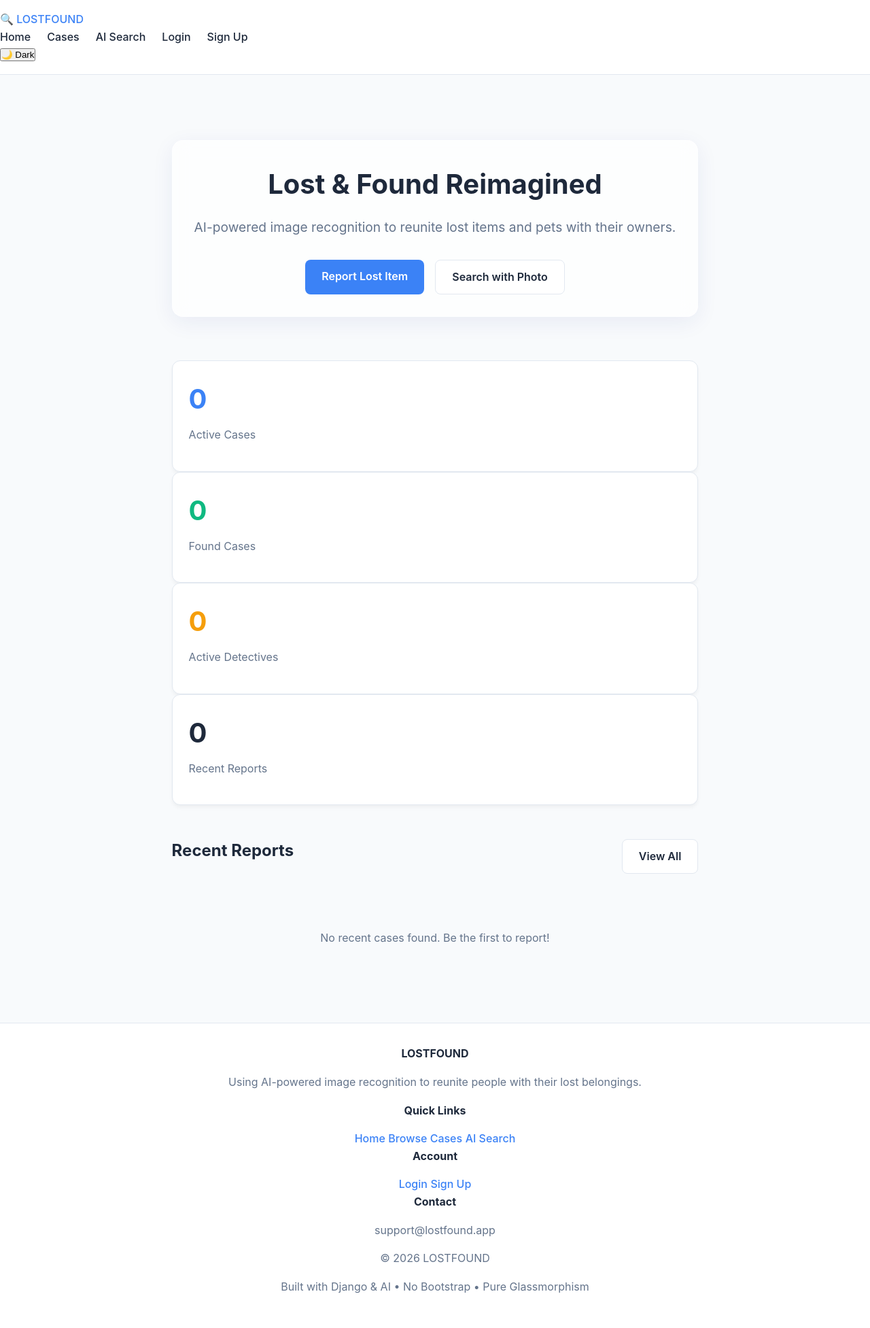
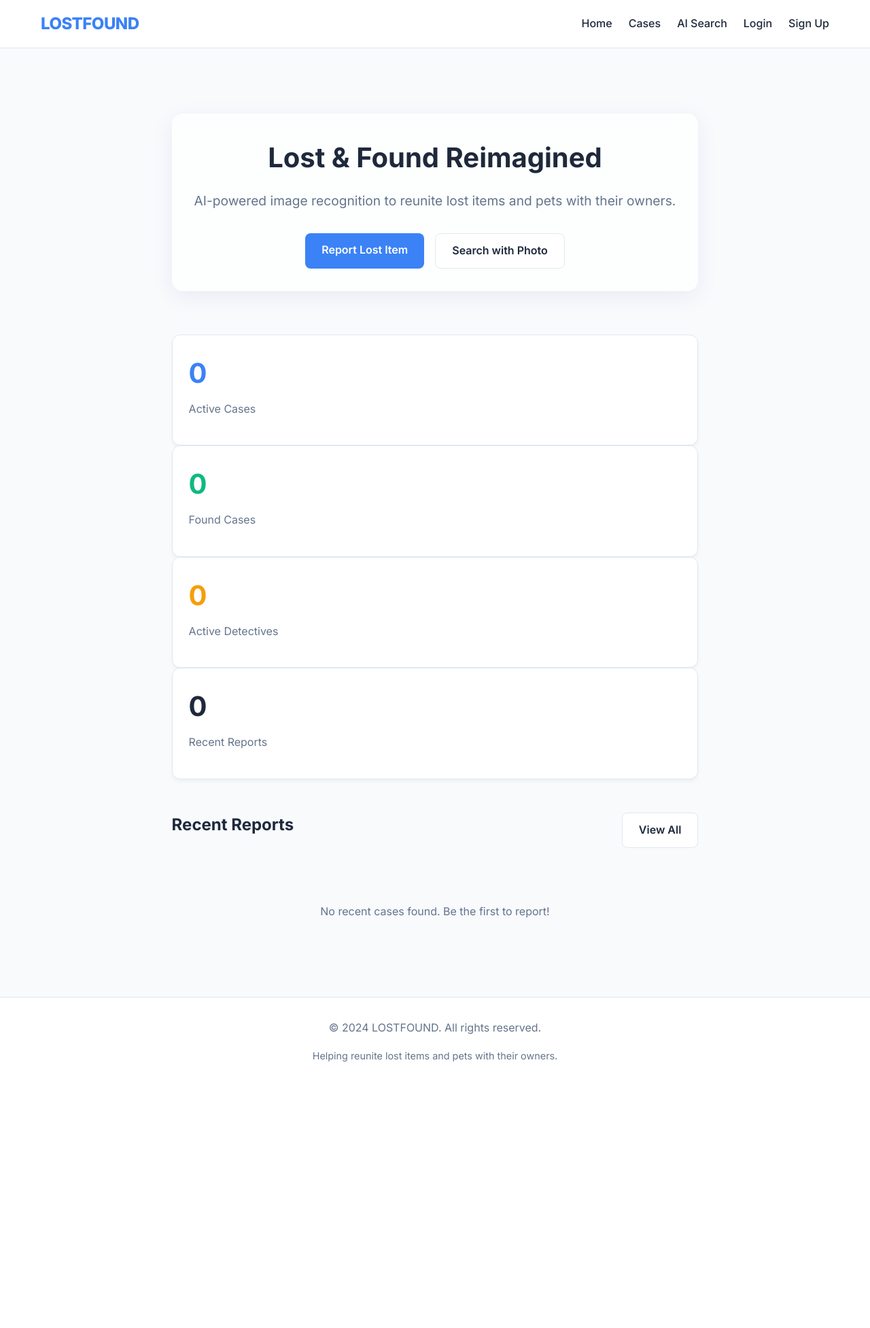
Before and after one commit to Abhinandh3/lostfoundqwen, a Django app: page / in a window 1280 px wide. Shown: the whole page at 68% size. After the commit the page ends 1562 px from the top, so only its background shows below. Run offline with Django 5.2, Linux system fonts and the light colour scheme; data that the repository does not hold is empty.

Commit message:
Fix: Update base.html with correct URL names and remove theme toggle

```diff
--- a/templates/base.html
+++ b/templates/base.html
@@ -1,187 +1,60 @@
 <!DOCTYPE html>
-{% load static %}
-<html lang="en" data-theme="dark">
+<html lang="en">
 <head>
     <meta charset="UTF-8">
     <meta name="viewport" content="width=device-width, initial-scale=1.0">
-    <title>{% block title %}LOSTFOUND - Find What Matters{% endblock %}</title>
+    <title>{% block title %}LOSTFOUND{% endblock %}</title>
+    {% load static %}
+    <link rel="preconnect" href="https://fonts.googleapis.com">
+    <link rel="preconnect" href="https://fonts.gstatic.com" crossorigin>
+    <link href="https://fonts.googleapis.com/css2?family=Inter:wght@400;500;600;700;800&display=swap" rel="stylesheet">
     <link rel="stylesheet" href="{% static 'css/main.css' %}">
     {% block extra_css %}{% endblock %}
-    <style>
-        /* Inline critical CSS for theme toggle persistence */
-        html {
-            visibility: hidden;
-            opacity: 0;
-        }
-        html.loaded {
-            visibility: visible;
-            opacity: 1;
-        }
-    </style>
 </head>
 <body>
-    <!-- Navigation -->
     <nav class="navbar">
-        <div class="nav-container">
-            <a href="{% url 'core:home' %}" class="logo">🔍 LOSTFOUND</a>
-
+        <div class="container nav-content">
+            <a href="{% url 'home' %}" class="nav-brand">LOSTFOUND</a>
             <ul class="nav-links">
-                <li><a href="{% url 'core:home' %}">Home</a></li>
-                <li><a href="{% url 'core:case_list' %}">Cases</a></li>
-                <li><a href="{% url 'core:ai_search' %}">AI Search</a></li>
+                <li><a href="{% url 'home' %}">Home</a></li>
+                <li><a href="{% url 'case_list' %}">Cases</a></li>
+                <li><a href="{% url 'ai_search' %}">AI Search</a></li>
                 {% if user.is_authenticated %}
-                    {% if user.profile.user_type == 'detective' %}
-                        <li><a href="{% url 'core:detective_dashboard' %}">Detective Dashboard</a></li>
+                    {% if user.profile.is_detective and user.profile.detective_status == 'ACTIVE' %}
+                        <li><a href="{% url 'detective_dashboard' %}">Detective Dashboard</a></li>
                     {% endif %}
-                    {% if user.profile.user_type == 'admin' or user.is_superuser %}
-                        <li><a href="{% url 'core:admin_dashboard' %}">Admin</a></li>
+                    {% if user.is_staff %}
+                        <li><a href="{% url 'admin_dashboard' %}">Admin Panel</a></li>
                     {% endif %}
-                    <li><a href="{% url 'core:profile' %}">{{ user.username }}</a></li>
-                    <li><a href="{% url 'core:logout' %}">Logout</a></li>
+                    <li><a href="{% url 'case_create' %}">Post Case</a></li>
+                    <li><a href="{% url 'profile' %}">{{ user.username }}</a></li>
+                    <li><a href="{% url 'logout' %}">Logout</a></li>
                 {% else %}
-                    <li><a href="{% url 'core:login' %}">Login</a></li>
-                    <li><a href="{% url 'core:signup' %}">Sign Up</a></li>
+                    <li><a href="{% url 'login' %}">Login</a></li>
+                    <li><a href="{% url 'signup' %}">Sign Up</a></li>
                 {% endif %}
             </ul>
-
-            <button class="theme-toggle" id="themeToggle" aria-label="Toggle theme">
-                <span class="theme-icon">🌙</span>
-                <span class="theme-text">Dark</span>
-            </button>
         </div>
     </nav>
 
-    <!-- Messages -->
+    <main class="container" style="margin-top: 2rem; flex: 1;">
         {% if messages %}
-    <div class="container" style="margin-top: 1rem;">
             {% for message in messages %}
-            <div class="alert alert-{{ message.tags|default:'info' }}">
+                <div class="alert alert-{{ message.tags }}">
                     {{ message }}
                 </div>
             {% endfor %}
-    </div>
         {% endif %}
 
-    <!-- Main Content -->
-    <main class="container" style="margin-top: 2rem; min-height: calc(100vh - 300px);">
         {% block content %}{% endblock %}
     </main>
 
-    <!-- Footer -->
-    <footer class="footer">
-        <div class="footer-content">
-            <div class="footer-section">
-                <h4>LOSTFOUND</h4>
-                <p>Using AI-powered image recognition to reunite people with their lost belongings.</p>
-            </div>
-            <div class="footer-section">
-                <h4>Quick Links</h4>
-                <a href="{% url 'core:home' %}">Home</a>
-                <a href="{% url 'core:case_list' %}">Browse Cases</a>
-                <a href="{% url 'core:ai_search' %}">AI Search</a>
-            </div>
-            <div class="footer-section">
-                <h4>Account</h4>
-                {% if user.is_authenticated %}
-                    <a href="{% url 'core:profile' %}">My Profile</a>
-                    <a href="{% url 'core:logout' %}">Logout</a>
-                {% else %}
-                    <a href="{% url 'core:login' %}">Login</a>
-                    <a href="{% url 'core:signup' %}">Sign Up</a>
-                {% endif %}
-            </div>
-            <div class="footer-section">
-                <h4>Contact</h4>
-                <p>support@lostfound.app</p>
-                <p>&copy; {% now "Y" %} LOSTFOUND</p>
-            </div>
-        </div>
-        <div class="footer-bottom">
-            <p>Built with Django & AI • No Bootstrap • Pure Glassmorphism</p>
+    <footer>
+        <div class="container">
+            <p>&copy; 2024 LOSTFOUND. All rights reserved.</p>
+            <p style="font-size: 0.9rem; margin-top: 0.5rem;">Helping reunite lost items and pets with their owners.</p>
         </div>
     </footer>
-
-    <!-- Theme Toggle Script -->
-    <script>
-        // Theme management
-        (function() {
-            const html = document.documentElement;
-            const themeToggle = document.getElementById('themeToggle');
-            const themeIcon = themeToggle.querySelector('.theme-icon');
-            const themeText = themeToggle.querySelector('.theme-text');
-
-            // Check localStorage for saved theme
-            const savedTheme = localStorage.getItem('theme') || 'dark';
-            setTheme(savedTheme);
-
-            // Show content after theme is set
-            html.classList.add('loaded');
-
-            themeToggle.addEventListener('click', function() {
-                const currentTheme = html.getAttribute('data-theme');
-                const newTheme = currentTheme === 'dark' ? 'light' : 'dark';
-                setTheme(newTheme);
-                localStorage.setItem('theme', newTheme);
-            });
-
-            function setTheme(theme) {
-                html.setAttribute('data-theme', theme);
-                if (theme === 'light') {
-                    themeIcon.textContent = '☀️';
-                    themeText.textContent = 'Light';
-                } else {
-                    themeIcon.textContent = '🌙';
-                    themeText.textContent = 'Dark';
-                }
-            }
-        })();
-
-        // Image preview for file inputs
-        document.querySelectorAll('input[type="file"][multiple], input[type="file"]').forEach(function(input) {
-            input.addEventListener('change', function(e) {
-                const previewContainer = this.parentElement.querySelector('.image-preview');
-                if (!previewContainer) return;
-
-                previewContainer.innerHTML = '';
-                const files = e.target.files;
-
-                for (let i = 0; i < files.length; i++) {
-                    const file = files[i];
-                    if (file.type.startsWith('image/')) {
-                        const reader = new FileReader();
-                        reader.onload = function(e) {
-                            const img = document.createElement('img');
-                            img.src = e.target.result;
-                            previewContainer.appendChild(img);
-                        };
-                        reader.readAsDataURL(file);
-                    }
-                }
-            });
-        });
-
-        // Form validation feedback
-        document.querySelectorAll('form').forEach(function(form) {
-            form.addEventListener('submit', function(e) {
-                const requiredFields = form.querySelectorAll('[required]');
-                let isValid = true;
-
-                requiredFields.forEach(function(field) {
-                    if (!field.value.trim()) {
-                        isValid = false;
-                        field.style.borderColor = 'var(--danger)';
-                    } else {
-                        field.style.borderColor = 'var(--glass-border)';
-                    }
-                });
-
-                if (!isValid) {
-                    e.preventDefault();
-                    alert('Please fill in all required fields.');
-                }
-            });
-        });
-    </script>
 
     {% block extra_js %}{% endblock %}
 </body>
```
Lines whose indentation alone changed are shown as unchanged.
